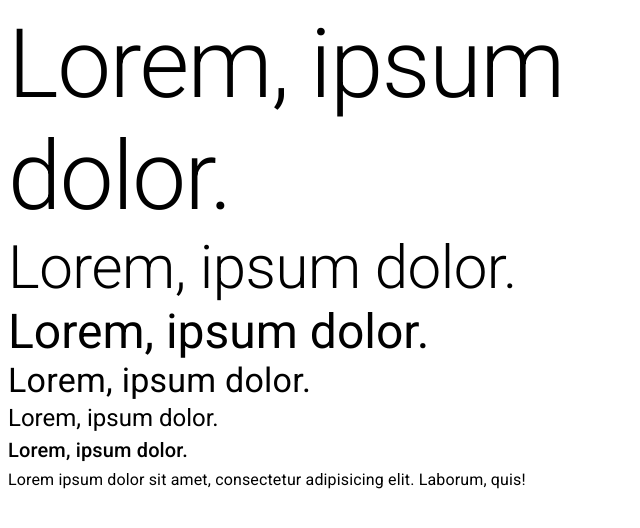
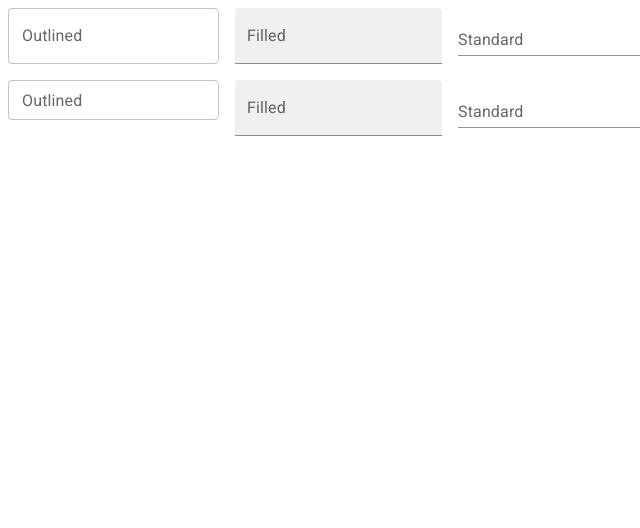
Before and after one commit to serhatece/React-Tutorial-2, a React (Vite) app in the folder 7-react-MUI/: page / in a window 1280 px wide. Shown: the top 528 px of the page, without its empty margins (0-640 px from the left). Built offline with nearby package versions, Linux system fonts and the light colour scheme.

Commit message:
7-react-MUI-add

```diff
--- a/7-react-MUI/src/App.jsx
+++ b/7-react-MUI/src/App.jsx
@@ -1,11 +1,13 @@
 import ButtonUsage from "./components/ButtonUsage";
+import TextFieldUsage from "./components/TextFieldUsage";
 import TypeGraphyUsage from "./components/TypeGraphyUsage";
 
 function App() {
   return (
     <>
       {/* <ButtonUsage /> */}
-      <TypeGraphyUsage />
+      {/* <TypeGraphyUsage /> */}
+      <TextFieldUsage />
     </>
   );
 }
--- a/7-react-MUI/src/components/ButtonUsage.jsx
+++ b/7-react-MUI/src/components/ButtonUsage.jsx
@@ -1,5 +1,67 @@
 import Button from "@mui/material/Button";
+import { IconButton, Stack } from "@mui/material";
+import Send from "@mui/icons-material/Send";
+import DeleteIcon from "@mui/icons-material/Delete";
+import ButtonGroup from "@mui/material/ButtonGroup";
 
 export default function ButtonUsage() {
-  return <Button variant="contained">Button</Button>;
+  return (
+    <>
+      <Stack direction={"row"} spacing={2}>
+        <Button variant="contained">contained</Button>
+        <Button variant="outlined">outlined</Button>
+        <Button variant="text">text</Button>
+      </Stack>
+
+      <Stack direction={"row"} spacing={2} sx={{ mt: 2 }}>
+        <Button variant="contained" color="success">
+          contained
+        </Button>
+        <Button variant="outlined" color="success">
+          outlined
+        </Button>
+        <Button variant="text" color="success">
+          text
+        </Button>
+      </Stack>
+
+      <div style={{ margin: "2rem 0" }}>
+        <Button
+          variant="contained"
+          color="success"
+          size="small"
+          endIcon={<Send />}
+        >
+          contained
+        </Button>
+        <Button
+          variant="outlined"
+          color="success"
+          size="medium"
+          startIcon={<Send />}
+        >
+          outlined
+        </Button>
+        <Button variant="text" color="success" size="large" endIcon={<Send />}>
+          text
+        </Button>
+      </div>
+
+      <div style={{ margin: "2rem 0" }}>
+        <IconButton color="error">
+          <DeleteIcon />
+        </IconButton>
+      </div>
+
+      <ButtonGroup
+        variant="contained"
+        color="secondary"
+        aria-label="outlined primary button group"
+      >
+        <Button color="primary">One</Button>
+        <Button color="secondary">Two</Button>
+        <Button color="success">Three</Button>
+      </ButtonGroup>
+    </>
+  );
 }
--- /dev/null
+++ b/7-react-MUI/src/components/TextFieldUsage.jsx
@@ -0,0 +1,37 @@
+import { Stack, TextField } from "@mui/material";
+
+export default function TextFieldUsage() {
+  return (
+    <Stack spacing={2} sx={{ width: "100%" }}>
+      <Stack direction={"row"} spacing={2}>
+        <TextField id="outlined-basic" label="Outlined" variant="outlined" />
+        <TextField id="filled-basic" label="Filled" variant="filled" />
+        <TextField id="standard-basic" label="Standard" variant="standard" />
+      </Stack>
+
+      <Stack direction={"row"} spacing={2} sx={{ mt: 2 }}>
+        <TextField
+          id="outlined-basic"
+          label="Outlined"
+          variant="outlined"
+          size="small"
+          color="primary"
+        />
+        <TextField
+          id="filled-basic"
+          label="Filled"
+          variant="filled"
+          size="medium"
+          color="success"
+        />
+        <TextField
+          id="standard-basic"
+          label="Standard"
+          variant="standard"
+          size="large"
+          color="error"
+        />
+      </Stack>
+    </Stack>
+  );
+}
```
